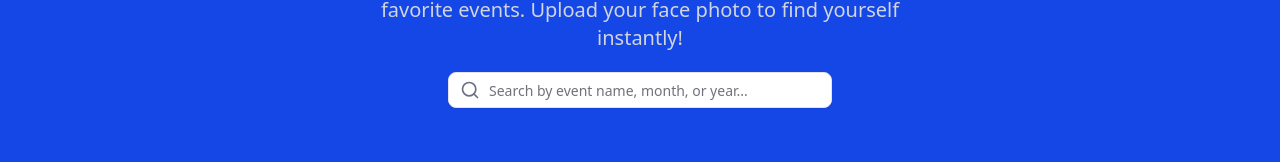
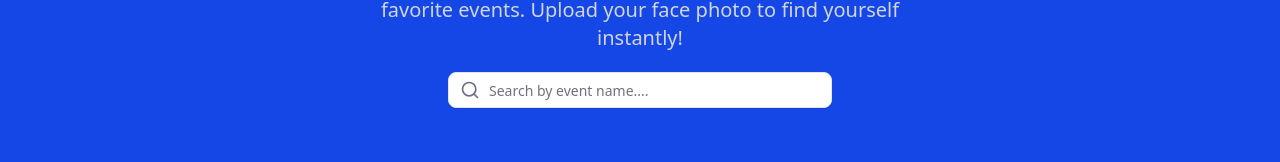
Before and after one commit to aacccompany/all_event_pictures_client, a React (Vite) app: page / in a window 1280 px wide. Shown: the part 348-510 px from the top of the page. Built offline with nearby package versions, Linux system fonts and the light colour scheme; no server answers.

Commit message:
search bar

```diff
--- a/package.json
+++ b/package.json
@@ -30,6 +30,7 @@
     "react-router-dom": "^7.7.0",
     "tailwind-merge": "^3.3.1",
     "tailwindcss": "^4.1.11",
+    "use-debounce": "^10.0.5",
     "zustand": "^5.0.7"
   },
   "devDependencies": {
--- a/src/api/event.js
+++ b/src/api/event.js
@@ -12,6 +12,6 @@ export const get_active_events = async() => {
     return await axios.get(`http://localhost:8081/api/v1/active-events`)
 }
 
-export const search_events = async(text) => {
-    return await axios.get(`http://localhost:8081/api/v1/search-events?title=${text}`)
+export const search_events = async(title) => {
+    return await axios.get(`http://localhost:8081/api/v1/search-events?title=${title}`)
 }
--- /dev/null
+++ b/src/components/Event/EventEmpty.jsx
@@ -0,0 +1,15 @@
+import { Link } from "react-router";
+import { Button } from "../ui/button";
+
+const EventEmpty = () => {
+  return (
+    <div className="mt-4 flex flex-col gap-4">
+      <h1 className="text-2xl font-semibold text-center">ไม่พบผลลัพท์</h1>
+      <Link to={"/"}>
+        <Button className=" w-full">Clear Filter</Button>
+      </Link>
+    </div>
+  );
+};
+
+export default EventEmpty;
--- a/src/components/Home/EventAct.jsx
+++ b/src/components/Home/EventAct.jsx
@@ -23,7 +23,6 @@ const EventAct = () => {
     if (!res.success) setMsgError(res.message);
   };
 
-  console.log(msgError);
 
   return (
     <section className="bg-gray-50 py-12 sm:py-16 lg:py-10">
--- a/src/components/Home/SearchBar.jsx
+++ b/src/components/Home/SearchBar.jsx
@@ -1,24 +1,65 @@
-import { Input } from '@/components/ui/input'
-import React from 'react'
-import { Search } from 'lucide-react';
-
+import { Input } from "@/components/ui/input";
+import React, { useEffect, useState } from "react";
+import { Search } from "lucide-react";
+import { useSearchParams } from "react-router";
+import { useDebouncedCallback } from "use-debounce";
+import useEventStore from "@/stores/event-store";
 
 const SearchBar = () => {
+  const [titleParam, setTitleParam] = useSearchParams();
+  const actionFilters = useEventStore((state) => state.actionFilters)
+
+  const updateSearch = useDebouncedCallback((value) => {
+    const params = new URLSearchParams(titleParam);
+    if (value) {
+      params.set("title", value);
+    } else {
+      params.delete("title");
+    }
+    setTitleParam(params);
+  }, 500);
+
+  const handleSearch = (e) => {
+    updateSearch(e.target.value);
+  };
+
+  const title = titleParam.get("title");
+
+  useEffect(() => {
+    if (title) actionFilters(title);
+  }, [title]);
+
   return (
     <div className="flex justify-center items-center p-8 sm:p-16 md:p-24 bg-blue-700">
       <div className="w-full max-w-xl items-center flex flex-col gap-5 ">
-                    <label htmlFor="eventSearch" className="font-bold text-4xl sm:text-5xl lg:text-6xl text-center w-full text-white">Find Your Perfect Event Photo</label>
-                    <label htmlFor="eventSearch" className="font-normal text-lg sm:text-xl text-center w-full text-gray-300">Discover and purchase professional photos from your favorite events. Upload your face photo to find yourself instantly!</label>
+        <label
+          htmlFor="eventSearch"
+          className="font-bold text-4xl sm:text-5xl lg:text-6xl text-center w-full text-white"
+        >
+          Find Your Perfect Event Photo
+        </label>
+        <label
+          htmlFor="eventSearch"
+          className="font-normal text-lg sm:text-xl text-center w-full text-gray-300"
+        >
+          Discover and purchase professional photos from your favorite events.
+          Upload your face photo to find yourself instantly!
+        </label>
         <div className="relative w-full max-w-sm">
           <Search className="absolute left-3 top-1/2 h-5 w-5 -translate-y-1/2 text-gray-500" />
-                        <Input id="eventSearch" className="w-full pl-10 bg-white" placeholder="Search by event name, month, or year..." type="text"
-                            aria-label="Search">
-
-                        </Input>
+          <Input
+            id="eventSearch"
+            className="w-full pl-10 bg-white"
+            onChange={handleSearch}
+            placeholder="Search by event name...."
+            type="text"
+            aria-label="title"
+            defaultValue={title}
+          />
         </div>
       </div>
     </div>
-    )
-}
+  );
+};
 
 export default SearchBar;
--- a/src/stores/event-store.js
+++ b/src/stores/event-store.js
@@ -1,4 +1,4 @@
-import { get_active_events } from "@/api/event";
+import { get_active_events, search_events } from "@/api/event";
 import { create } from "zustand";
 
 const eventStore = (set) => ({
@@ -13,6 +13,16 @@ const eventStore = (set) => ({
       return {success: false, message: msgError}
     }
   },
+
+  actionFilters: async(title = "") => {
+    try {
+      const res = await search_events(title)
+      console.log(res.data)
+      set({events: res.data})
+    } catch (error) {
+      console.log(error)
+    }
+  }
 });
 
 const useEventStore = create(eventStore);
```
Also changed, not shown: 1 other file (tests, documents, lock files or other folders). Lines whose indentation alone changed are shown as unchanged.
